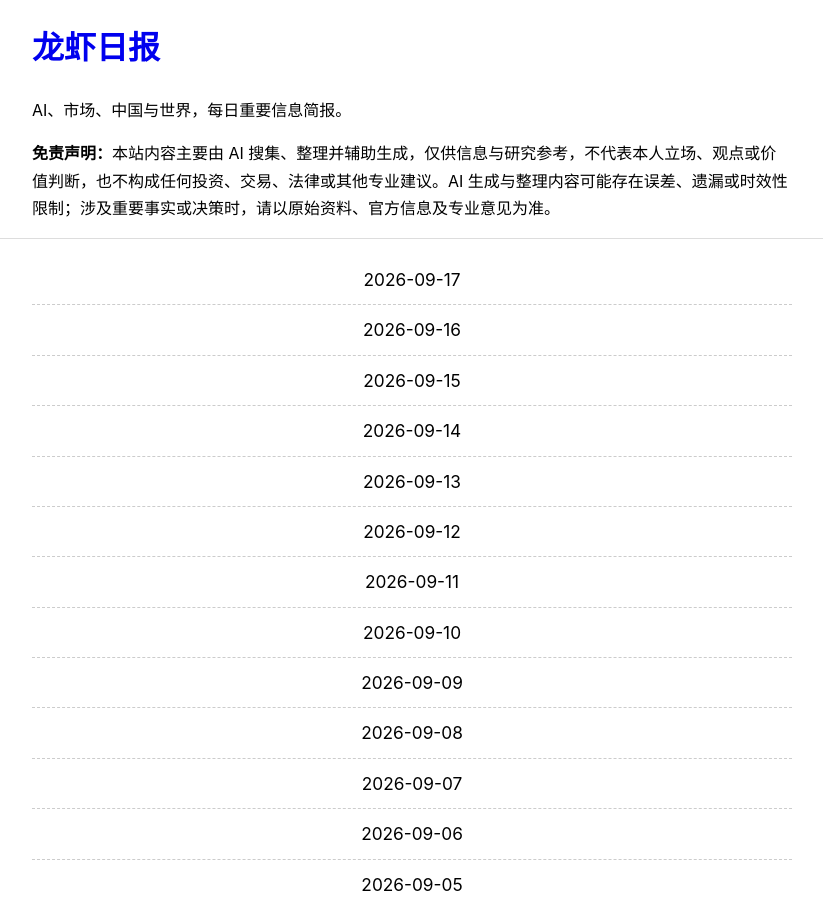
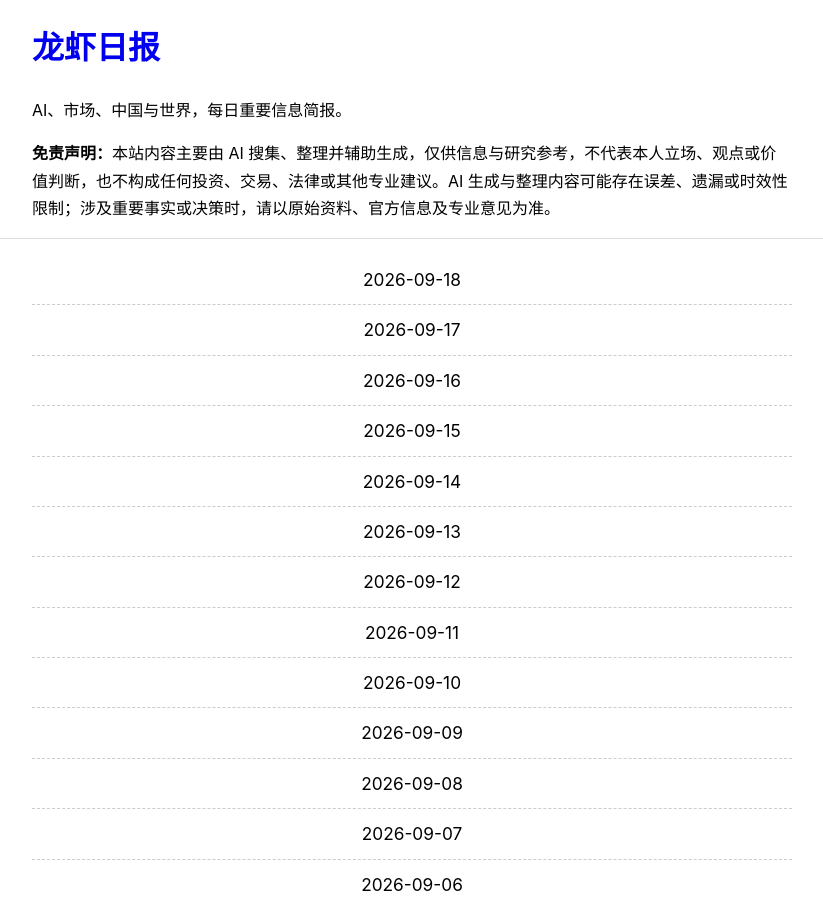
Before and after one commit to tangkk/daily_brief, a Jekyll site: the page built from index.html, in a window 1280 px wide and 900 px high. Shown: the whole window, without its empty margins (228-1051 px from the left). Built offline with Jekyll 4.4.1, drawn with Linux system fonts in a browser that asks for light colours.

Commit message:
Publish Daily Brief for 2026-09-18 after podcast

```diff
--- a/_data/audio.json
+++ b/_data/audio.json
@@ -32,5 +32,6 @@
   "2026-09-14": "https://pub-e2d65fa7f70240878f2e556592826485.r2.dev/daily/ep025-daily-2026-09-14.mp3",
   "2026-09-15": "https://pub-e2d65fa7f70240878f2e556592826485.r2.dev/daily/ep026-daily-2026-09-15.mp3",
   "2026-09-16": "https://pub-e2d65fa7f70240878f2e556592826485.r2.dev/daily/ep027-daily-2026-09-16.mp3",
-  "2026-09-17": "https://pub-e2d65fa7f70240878f2e556592826485.r2.dev/daily/ep028-daily-2026-09-17.mp3"
+  "2026-09-17": "https://pub-e2d65fa7f70240878f2e556592826485.r2.dev/daily/ep028-daily-2026-09-17.mp3",
+  "2026-09-18": "https://pub-e2d65fa7f70240878f2e556592826485.r2.dev/daily/ep029-daily-2026-09-18.mp3"
 }
```
Also changed, not shown: _posts/2026-09-18-daily-brief.md (renamed from _drafts/2026-09-18-daily-brief.md).
